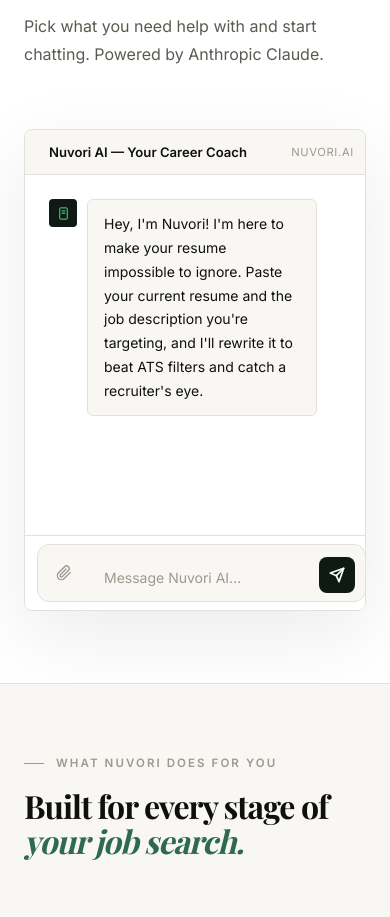
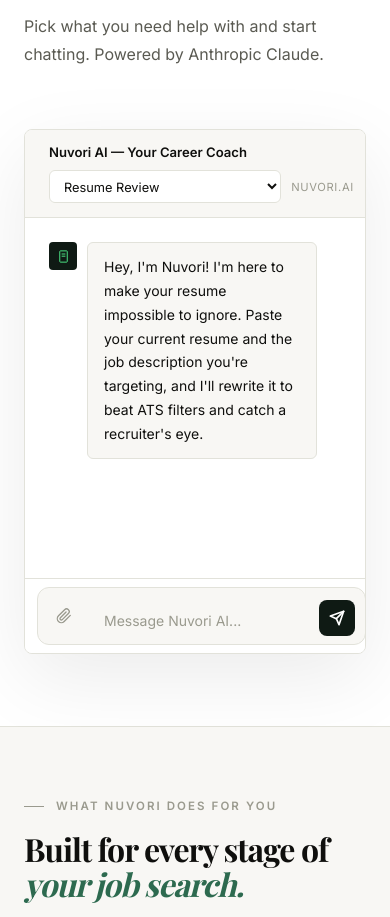
Before and after one commit to nuvori-eng/nuvori, a website: page public/index.html in a window 390 px wide. Shown: the part 6389-7306 px from the top of the page. Drawn offline with nearby package versions, Linux system fonts and the light colour scheme; a web font is replaced by a local one.

Commit message:
Add mobile feature dropdown since sidebar is hidden on small screens

```diff
--- a/public/index.html
+++ b/public/index.html
@@ -76,7 +76,9 @@
 .step p{font-size:.9rem;color:var(--mid);line-height:1.75;max-width:560px;}
 .chat-layout{display:grid;grid-template-columns:220px 1fr;border:1px solid var(--rule);border-radius:8px;overflow:hidden;box-shadow:0 24px 80px rgba(0,0,0,.08);margin-top:60px;background:var(--white);}
 .chat-layout.expanded{position:fixed;top:0;left:0;right:0;bottom:0;z-index:1000;margin-top:0;border:none;border-radius:0;box-shadow:none;width:100%;height:100%;}
-.chat-layout.expanded .chat-messages{max-height:none;min-height:0;}
+.chat-layout.expanded .chat-main{height:100%;min-height:0;}
+.chat-layout.expanded .chat-messages{max-height:none;min-height:0;flex:1 1 auto;}
+.chat-layout.expanded .chat-sidebar{height:100%;overflow-y:auto;}
 .chat-collapse-btn{display:none;background:transparent;border:none;color:var(--soft);cursor:pointer;padding:4px;border-radius:4px;align-items:center;justify-content:center;}
 .chat-collapse-btn:hover{background:var(--off);color:var(--ink);}
 .chat-layout.expanded .chat-collapse-btn{display:flex;}
@@ -93,7 +95,7 @@
 .feat-tab-icon svg{display:block;}
 .feat-tab:hover{color:rgba(255,255,255,.85);background:rgba(255,255,255,.04);}
 .feat-tab.active{color:var(--white);background:rgba(255,255,255,.07);border-left-color:#4ade80;font-weight:500;}
-.chat-main{display:flex;flex-direction:column;}
+.chat-main{display:flex;flex-direction:column;min-height:0;}
 .chat-topbar{background:var(--off);border-bottom:1px solid var(--rule);padding:14px 24px;display:flex;justify-content:space-between;align-items:center;}
 .chat-topbar-title{font-size:.82rem;font-weight:600;color:var(--ink);}
 .chat-topbar-right{font-size:.7rem;color:var(--soft);letter-spacing:.06em;text-transform:uppercase;display:flex;align-items:center;gap:10px;}
@@ -225,6 +227,7 @@
 #plan-badge{font-size:.62rem;font-weight:700;letter-spacing:.1em;text-transform:uppercase;background:rgba(126,212,168,.15);border:1px solid rgba(126,212,168,.3);color:#7ed4a8;padding:3px 8px;border-radius:3px;display:none;}
 #usage-badge{font-size:.7rem;color:rgba(255,255,255,.35);}
 #legal-modal{position:fixed;inset:0;z-index:2000;display:none;align-items:center;justify-content:center;}
+.mobile-feature-select{display:none;}
 @media(max-width:860px){
   nav{padding:0 24px;}nav ul{display:none;}
   .section{padding:72px 24px;}
@@ -233,6 +236,9 @@
   .testimonials-grid{grid-template-columns:1fr;}
   .chat-layout{grid-template-columns:1fr;}
   .chat-sidebar{display:none;}
+  .chat-topbar{flex-wrap:wrap;gap:10px;}
+  .chat-topbar-title{flex:1 1 100%;}
+  .mobile-feature-select{display:block;flex:1 1 auto;font-size:.8rem;font-family:var(--font-body);color:var(--ink);background:var(--white);border:1px solid var(--rule);border-radius:6px;padding:7px 10px;}
   footer{padding:48px 24px 32px;}
 }
 @keyframes fi-check{0%,70%,100%{stroke-dashoffset:24;}85%{stroke-dashoffset:0;}}
@@ -365,6 +371,18 @@
       <div class="chat-main">
         <div class="chat-topbar">
           <div class="chat-topbar-title">Nuvori AI — Your Career Coach</div>
+          <select id="mobile-feature-select" class="mobile-feature-select">
+            <option value="resume">Resume Review</option>
+            <option value="interview">Mock Interview</option>
+            <option value="coverletter">Cover Letter</option>
+            <option value="company">Company Research</option>
+            <option value="career">Career Path</option>
+            <option value="salary">Salary Coach</option>
+            <option value="decoder">JD Decoder</option>
+            <option value="skills">Skills Gap</option>
+            <option value="outreach">Cold Outreach</option>
+            <option value="plan">30/60/90 Plan</option>
+          </select>
           <div class="chat-topbar-right">
             <button class="chat-collapse-btn" id="chat-collapse-btn" title="Exit full screen">
               <svg width="16" height="16" viewBox="0 0 24 24" fill="none" stroke="currentColor" stroke-width="2" stroke-linecap="round" stroke-linejoin="round"><path d="M4 14h6v6"/><path d="M20 10h-6V4"/><path d="M14 10l7-7"/><path d="M3 21l7-7"/></svg>
@@ -479,7 +497,7 @@
       <div style="flex:1;height:1px;background:var(--rule);"></div>
     </div>
     <div id="google-signin-btn" style="display:flex;justify-content:center;"></div>
-    <p class="modal-note">By continuing you agree to our <a href="#">Terms</a> and <a href="#">Privacy Policy</a>.</p>
+    <p class="modal-note">By continuing you agree to our <a href="#" onclick="showLegal('terms');return false;">Terms</a> and <a href="#" onclick="showLegal('privacy');return false;">Privacy Policy</a>.</p>
   </div>
 
   <div class="modal-box" id="forgot-password-box" style="display:none;position:relative;">
@@ -1124,6 +1142,14 @@
   currentFeature = f;
   pendingFiles = [];
   renderPreview();
+
+  // Keep sidebar tabs and mobile dropdown in sync regardless of which one triggered the change
+  document.querySelectorAll('.feat-tab').forEach(function(t){
+    t.classList.toggle('active', t.dataset.feature === f);
+  });
+  var mobileSelect = document.getElementById('mobile-feature-select');
+  if(mobileSelect && mobileSelect.value !== f) mobileSelect.value = f;
+
   var msgEl = document.getElementById('chat-messages');
   if(!msgEl) return;
   if(featureHistories[f] && featureHistories[f].length > 0) {
@@ -1509,9 +1535,16 @@
       if(!tab) return;
       var f = tab.dataset.feature;
       if(f === currentFeature) return;
-      document.querySelectorAll('.feat-tab').forEach(function(t){ t.classList.remove('active'); });
-      tab.classList.add('active');
       setFeature(f);
+    });
+  }
+
+  // Mobile feature dropdown
+  var mobileSelect = document.getElementById('mobile-feature-select');
+  if(mobileSelect) {
+    mobileSelect.addEventListener('change', function() {
+      if(mobileSelect.value === currentFeature) return;
+      setFeature(mobileSelect.value);
     });
   }
 
```
